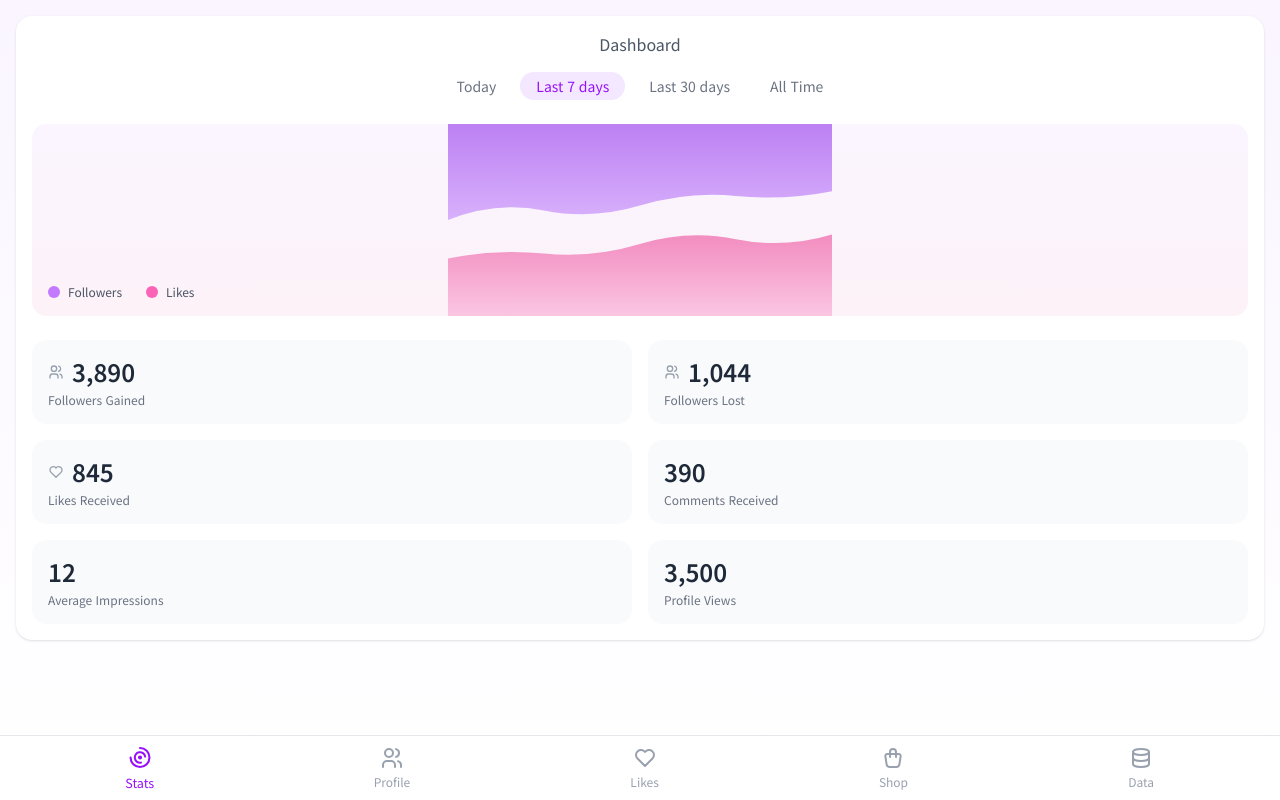
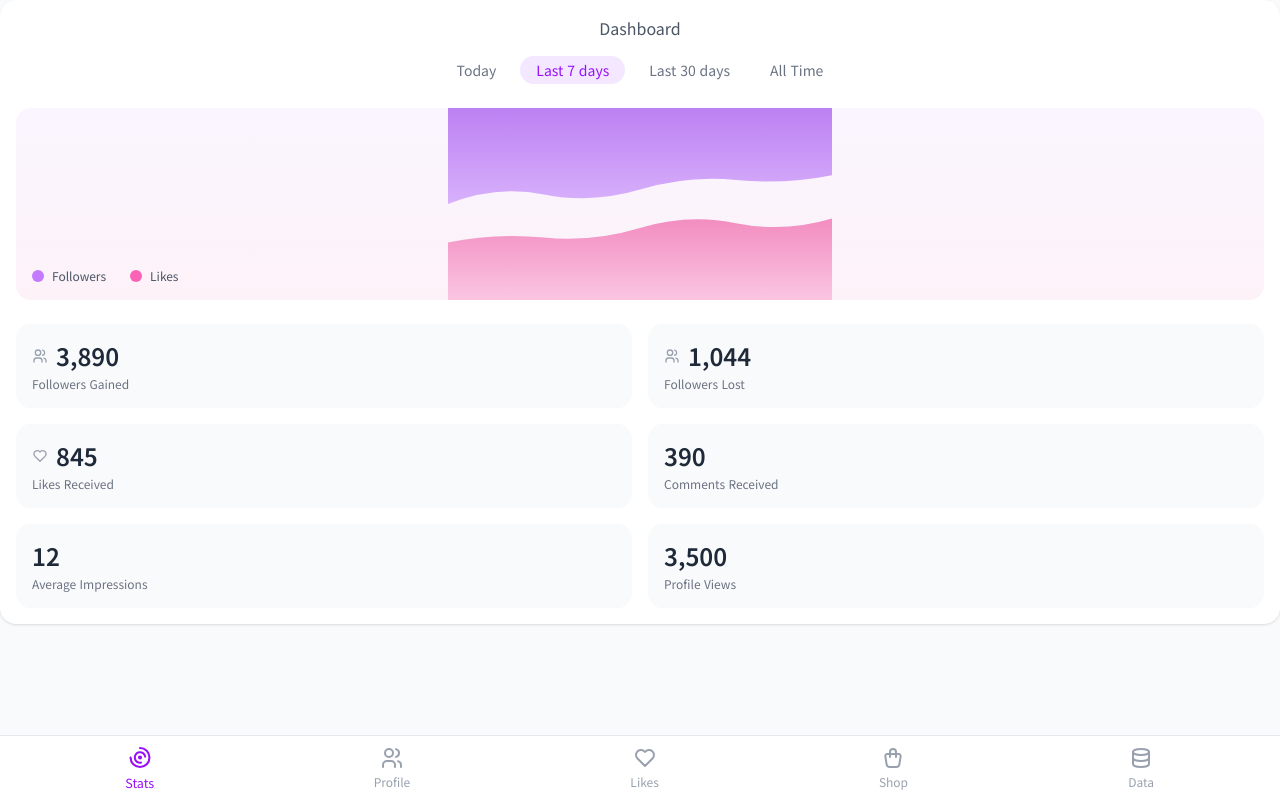
Before and after one commit to parkoon/sizzly, a React (Vite) app: page / in a window 1280 px wide. Built offline with nearby package versions, Linux system fonts and the light colour scheme.

Commit message:
refactor: tab structure

```diff
--- a/src/app/pages/home/data.tsx
+++ b/src/app/pages/home/data.tsx
@@ -1,5 +1,5 @@
 const Data = () => (
-  <div className="flex-1 bg-gradient-to-b from-indigo-50 to-white p-4 pb-20 animate-fadeIn">
+  <div>
     <div className="bg-white rounded-2xl shadow-sm p-6">
       <h1 className="text-2xl font-bold text-gray-800 mb-4">Data Analytics</h1>
       <div className="space-y-4">
--- a/src/app/pages/home/index.tsx
+++ b/src/app/pages/home/index.tsx
@@ -2,7 +2,7 @@ import { IconHeart, IconUsers } from '@tabler/icons-react'
 
 const Dashboard = () => {
   return (
-    <div className="flex-1 bg-gradient-to-b from-purple-50 to-white p-4 pb-20 animate-fadeIn">
+    <div>
       <div className="bg-white rounded-2xl shadow-sm p-4 mb-4">
         <h1 className="text-gray-600 text-center mb-4">Dashboard</h1>
 
--- a/src/app/pages/home/layout.tsx
+++ /dev/null
@@ -1,101 +0,0 @@
-import {
-  IconChartArcs,
-  IconDatabase,
-  IconHeart,
-  IconShoppingBag,
-  IconUsers,
-} from '@tabler/icons-react'
-import { NavLink, Outlet } from 'react-router'
-
-import { paths } from '@/config/paths'
-
-const HomeLayout = () => {
-  return (
-    <div className="min-h-screen bg-gray-50 flex flex-col">
-      <style jsx>{`
-        @keyframes fadeIn {
-          from {
-            opacity: 0;
-            transform: translateY(10px);
-          }
-          to {
-            opacity: 1;
-            transform: translateY(0);
-          }
-        }
-
-        .animate-fadeIn {
-          animation: fadeIn 0.3s ease-out;
-        }
-      `}</style>
-      {/* 라우트별 콘텐츠 영역 */}
-      <Outlet />
-      {/* 고정된 하단 탭 */}
-      <div className="fixed bottom-0 left-0 right-0 bg-white border-t border-gray-200">
-        <div className="flex justify-around items-center h-16 px-4">
-          <NavLink
-            to={paths.home.root.getHref()}
-            className={({ isActive }) =>
-              `flex flex-col items-center justify-center p-2 rounded-lg transition-all ${
-                isActive ? 'text-purple-600 scale-105' : 'text-gray-400 hover:text-gray-600'
-              }`
-            }
-          >
-            <IconChartArcs className="w-6 h-6" />
-            <span className="text-xs mt-1">Stats</span>
-          </NavLink>
-
-          <NavLink
-            to={paths.home.profile.getHref()}
-            className={({ isActive }) =>
-              `flex flex-col items-center justify-center p-2 rounded-lg transition-all ${
-                isActive ? 'text-purple-600 scale-105' : 'text-gray-400 hover:text-gray-600'
-              }`
-            }
-          >
-            <IconUsers className="w-6 h-6" />
-            <span className="text-xs mt-1">Profile</span>
-          </NavLink>
-
-          <NavLink
-            to={paths.home.likes.getHref()}
-            className={({ isActive }) =>
-              `flex flex-col items-center justify-center p-2 rounded-lg transition-all ${
-                isActive ? 'text-purple-600 scale-105' : 'text-gray-400 hover:text-gray-600'
-              }`
-            }
-          >
-            <IconHeart className="w-6 h-6" />
-            <span className="text-xs mt-1">Likes</span>
-          </NavLink>
-
-          <NavLink
-            to={paths.home.shop.getHref()}
-            className={({ isActive }) =>
-              `flex flex-col items-center justify-center p-2 rounded-lg transition-all ${
-                isActive ? 'text-purple-600 scale-105' : 'text-gray-400 hover:text-gray-600'
-              }`
-            }
-          >
-            <IconShoppingBag className="w-6 h-6" />
-            <span className="text-xs mt-1">Shop</span>
-          </NavLink>
-
-          <NavLink
-            to={paths.home.data.getHref()}
-            className={({ isActive }) =>
-              `flex flex-col items-center justify-center p-2 rounded-lg transition-all ${
-                isActive ? 'text-purple-600 scale-105' : 'text-gray-400 hover:text-gray-600'
-              }`
-            }
-          >
-            <IconDatabase className="w-6 h-6" />
-            <span className="text-xs mt-1">Data</span>
-          </NavLink>
-        </div>
-      </div>
-    </div>
-  )
-}
-
-export default HomeLayout
--- a/src/app/pages/home/likes.tsx
+++ b/src/app/pages/home/likes.tsx
@@ -1,7 +1,7 @@
 import { IconHeart } from '@tabler/icons-react'
 
 const Likes = () => (
-  <div className="flex-1 bg-gradient-to-b from-pink-50 to-white p-4 pb-20 animate-fadeIn">
+  <div>
     <div className="bg-white rounded-2xl shadow-sm p-6">
       <h1 className="text-2xl font-bold text-gray-800 mb-4">Likes</h1>
       <div className="space-y-3">
--- a/src/app/pages/home/profile.tsx
+++ b/src/app/pages/home/profile.tsx
@@ -1,5 +1,5 @@
 const Profile = () => (
-  <div className="flex-1 bg-gradient-to-b from-blue-50 to-white p-4 pb-20 animate-fadeIn">
+  <div>
     <div className="bg-white rounded-2xl shadow-sm p-6">
       <h1 className="text-2xl font-bold text-gray-800 mb-4">Profile</h1>
       <div className="flex items-center gap-4 mb-6">
--- a/src/app/pages/home/shop.tsx
+++ b/src/app/pages/home/shop.tsx
@@ -1,5 +1,5 @@
 const Shop = () => (
-  <div className="flex-1 bg-gradient-to-b from-green-50 to-white p-4 pb-20 animate-fadeIn">
+  <div>
     <div className="bg-white rounded-2xl shadow-sm p-6">
       <h1 className="text-2xl font-bold text-gray-800 mb-4">Shop</h1>
       <div className="grid grid-cols-2 gap-4">
--- a/src/app/router.tsx
+++ b/src/app/router.tsx
@@ -11,7 +11,7 @@ export const createAppRouter = (queryClient: QueryClient) =>
   createBrowserRouter([
     {
       path: paths.home.root.path,
-      lazy: () => import('./pages/home/layout').then(convert(queryClient)),
+      lazy: () => import('../components/layouts/tab-layout').then(convert(queryClient)),
       children: [
         {
           index: true,
--- a/src/components/layouts/tab-layout.tsx
+++ b/src/components/layouts/tab-layout.tsx
@@ -1,12 +1,84 @@
-import { MAX_MOBILE_SCREEN_WIDTH } from '@/config/app'
+import {
+  IconChartArcs,
+  IconDatabase,
+  IconHeart,
+  IconShoppingBag,
+  IconUsers,
+} from '@tabler/icons-react'
+import { type FC } from 'react'
+import { NavLink, Outlet } from 'react-router'
 
-export const TabLayout = ({ children }: { children: React.ReactNode }) => {
+import { paths } from '@/config/paths'
+
+type TabItem = {
+  id: string
+  label: string
+  icon: FC<{ className?: string }>
+  path: string
+}
+
+const TAB_ITEMS: TabItem[] = [
+  {
+    id: 'stats',
+    label: 'Stats',
+    icon: IconChartArcs,
+    path: paths.home.root.getHref(),
+  },
+  {
+    id: 'profile',
+    label: 'Profile',
+    icon: IconUsers,
+    path: paths.home.profile.getHref(),
+  },
+  {
+    id: 'likes',
+    label: 'Likes',
+    icon: IconHeart,
+    path: paths.home.likes.getHref(),
+  },
+  {
+    id: 'shop',
+    label: 'Shop',
+    icon: IconShoppingBag,
+    path: paths.home.shop.getHref(),
+  },
+  {
+    id: 'data',
+    label: 'Data',
+    icon: IconDatabase,
+    path: paths.home.data.getHref(),
+  },
+]
+
+const TabLayout = () => {
   return (
-    <div
-      style={{ maxWidth: MAX_MOBILE_SCREEN_WIDTH }}
-      className="min-h-screen mx-auto flex flex-col items-stretch"
-    >
-      {children}
+    <div className="min-h-screen bg-gray-50 flex flex-col">
+      <div className="flex-1 pb-20 tab-in">
+        <Outlet />
+      </div>
+      <div className="fixed bottom-0 left-0 right-0 bg-white border-t border-gray-200">
+        <div className="flex justify-around items-center h-16 px-4">
+          {TAB_ITEMS.map(tab => {
+            const Icon = tab.icon
+            return (
+              <NavLink
+                key={tab.id}
+                to={tab.path}
+                className={({ isActive }) =>
+                  `flex flex-col items-center justify-center p-2 rounded-lg transition-all ${
+                    isActive ? 'text-purple-600 scale-105' : 'text-gray-400 hover:text-gray-600'
+                  }`
+                }
+              >
+                <Icon className="w-6 h-6" />
+                <span className="text-xs mt-1">{tab.label}</span>
+              </NavLink>
+            )
+          })}
+        </div>
+      </div>
     </div>
   )
 }
+
+export default TabLayout
--- a/src/index.css
+++ b/src/index.css
@@ -97,4 +97,19 @@
   body::-webkit-scrollbar {
     display: none; /* Chrome, Safari */
   }
+
+  @keyframes fadeIn {
+    from {
+      opacity: 0;
+      transform: translateY(7px);
+    }
+    to {
+      opacity: 1;
+      transform: translateY(0);
+    }
+  }
+
+  .tab-in {
+    animation: fadeIn 0.3s ease-out;
+  }
 }
```
